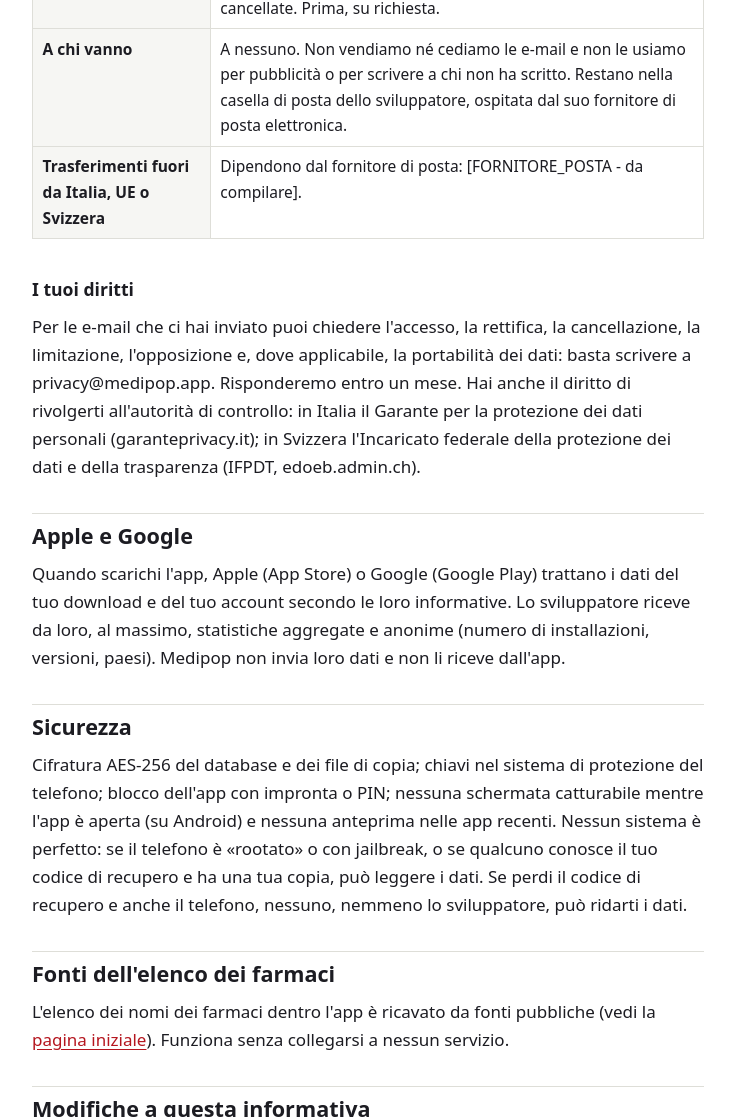
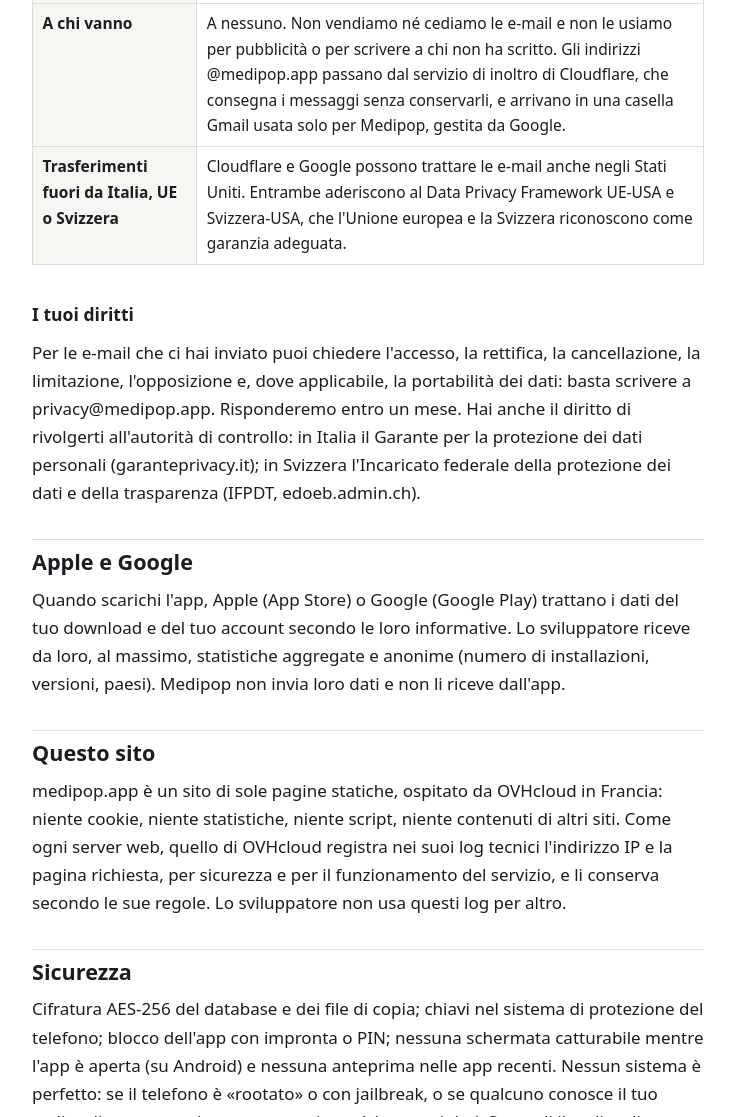
Before and after one commit to V4NN1MB/medipop-public, a plain HTML site: page privacy.html in a window 1280 px wide. Shown: the part 3083-4200 px from the top of the page, without its empty margins (272-1007 px from the left). Drawn offline with Linux system fonts and the light colour scheme.

Commit message:
Privacy: inoltro Cloudflare, casella Gmail, trasferimenti negli USA e log del sito OVH
Co-Authored-By: Claude Opus 5.5 <noreply@anthropic.com>

```diff
--- a/privacy.html
+++ b/privacy.html
@@ -83,8 +83,8 @@
       <tr><th scope="row">Perché</th><td>Rispondere alla richiesta, capire e correggere il problema, tenere traccia di cosa è stato chiesto e risolto.</td></tr>
       <tr><th scope="row">Base giuridica</th><td>Rispondere a una richiesta dell'interessato; e il legittimo interesse a risolvere i problemi dell'app (GDPR art. 6, par. 1, lett. b ed f).</td></tr>
       <tr><th scope="row">Per quanto tempo</th><td>Fino a 24 mesi dall'ultimo scambio sull'argomento, poi cancellate. Prima, su richiesta.</td></tr>
-      <tr><th scope="row">A chi vanno</th><td>A nessuno. Non vendiamo né cediamo le e-mail e non le usiamo per pubblicità o per scrivere a chi non ha scritto. Restano nella casella di posta dello sviluppatore, ospitata dal suo fornitore di posta elettronica.</td></tr>
-      <tr><th scope="row">Trasferimenti fuori da Italia, UE o Svizzera</th><td>Dipendono dal fornitore di posta: [FORNITORE_POSTA - da compilare].</td></tr>
+      <tr><th scope="row">A chi vanno</th><td>A nessuno. Non vendiamo né cediamo le e-mail e non le usiamo per pubblicità o per scrivere a chi non ha scritto. Gli indirizzi @medipop.app passano dal servizio di inoltro di Cloudflare, che consegna i messaggi senza conservarli, e arrivano in una casella Gmail usata solo per Medipop, gestita da Google.</td></tr>
+      <tr><th scope="row">Trasferimenti fuori da Italia, UE o Svizzera</th><td>Cloudflare e Google possono trattare le e-mail anche negli Stati Uniti. Entrambe aderiscono al Data Privacy Framework UE-USA e Svizzera-USA, che l'Unione europea e la Svizzera riconoscono come garanzia adeguata.</td></tr>
     </tbody>
   </table>
   </div>
@@ -94,6 +94,9 @@
 
   <h2>Apple e Google</h2>
   <p>Quando scarichi l'app, Apple (App Store) o Google (Google Play) trattano i dati del tuo download e del tuo account secondo le loro informative. Lo sviluppatore riceve da loro, al massimo, statistiche aggregate e anonime (numero di installazioni, versioni, paesi). Medipop non invia loro dati e non li riceve dall'app.</p>
+
+  <h2>Questo sito</h2>
+  <p>medipop.app è un sito di sole pagine statiche, ospitato da OVHcloud in Francia: niente cookie, niente statistiche, niente script, niente contenuti di altri siti. Come ogni server web, quello di OVHcloud registra nei suoi log tecnici l'indirizzo IP e la pagina richiesta, per sicurezza e per il funzionamento del servizio, e li conserva secondo le sue regole. Lo sviluppatore non usa questi log per altro.</p>
 
   <h2>Sicurezza</h2>
   <p>Cifratura AES-256 del database e dei file di copia; chiavi nel sistema di protezione del telefono; blocco dell'app con impronta o PIN; nessuna schermata catturabile mentre l'app è aperta (su Android) e nessuna anteprima nelle app recenti. Nessun sistema è perfetto: se il telefono è «rootato» o con jailbreak, o se qualcuno conosce il tuo codice di recupero e ha una tua copia, può leggere i dati. Se perdi il codice di recupero e anche il telefono, nessuno, nemmeno lo sviluppatore, può ridarti i dati.</p>
```
Also changed, not shown: en/privacy.html (+5 -2 lines).
